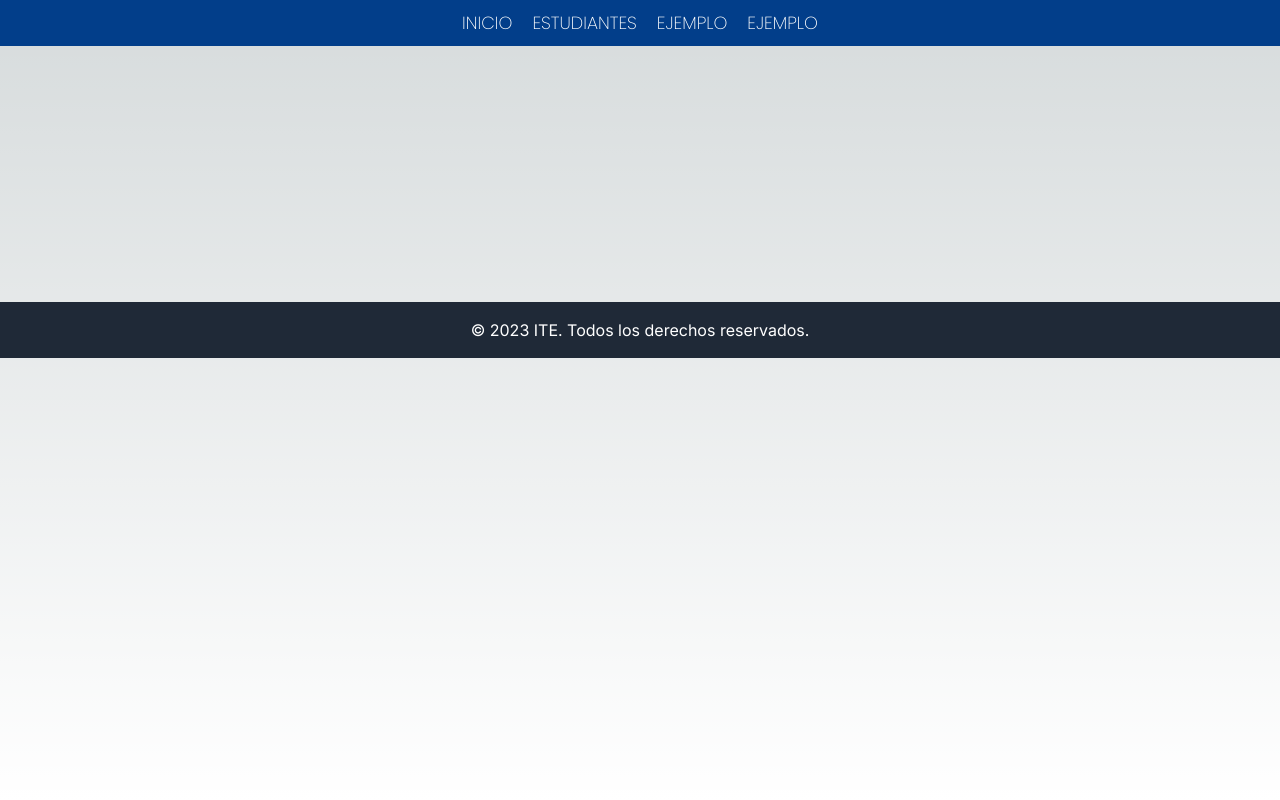
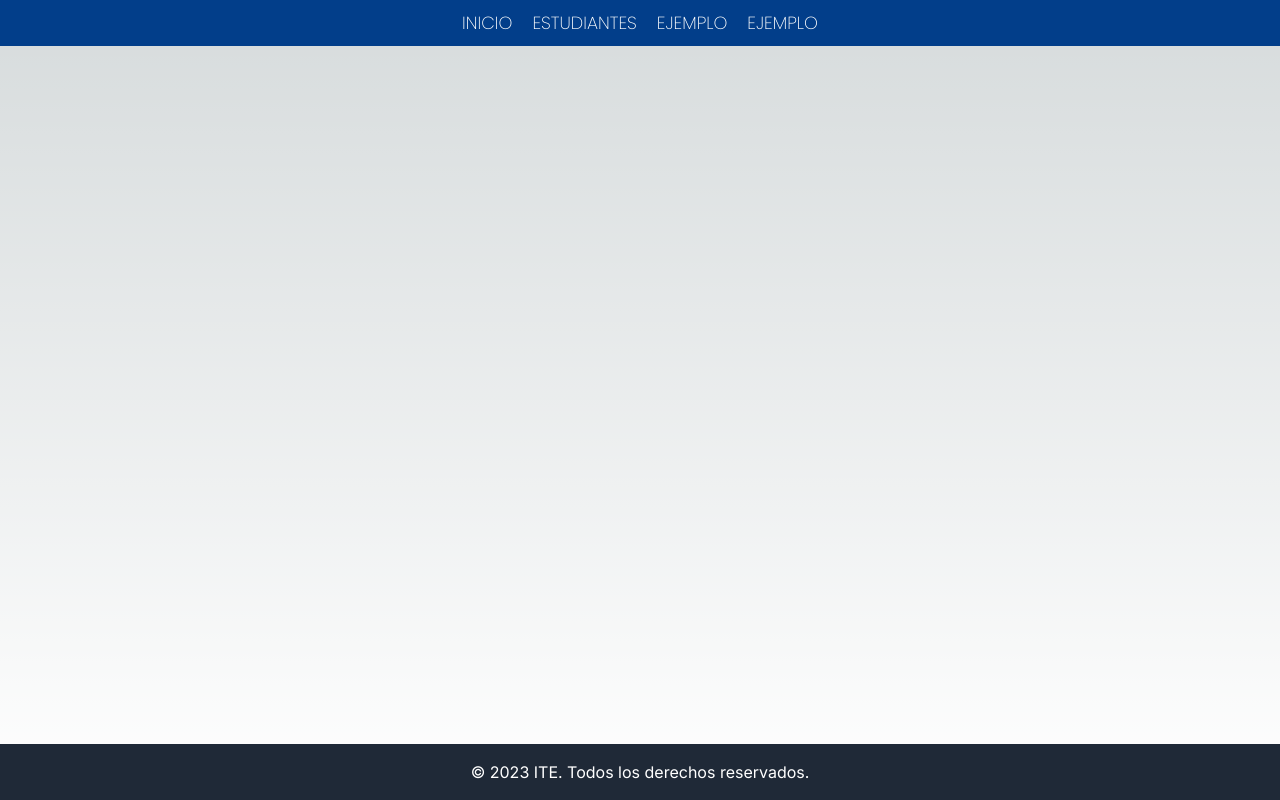
Before and after one commit to BryanValenzuela7/ProyectoXenia, a Next.js app: page / in a window 1280 px wide. Built offline with nearby package versions, Linux system fonts and the light colour scheme.

Commit message:
Footer hasta abajo

```diff
--- a/src/app/layout.js
+++ b/src/app/layout.js
@@ -1,7 +1,7 @@
 import { Inter } from 'next/font/google'
 import './globals.css'
-import Navbar from '@/components/navbar'
-import Footer from '@/components/footer'
+import Navbar from '@/components/Navbar'
+import Footer from '@/components/Footer'
 
 const inter = Inter({ subsets: ['latin'] })
 
@@ -13,9 +13,9 @@ export const metadata = {
 export default function RootLayout({ children }) {
   return (
     <html lang="en" style={{ height: '100%' }}>
-      <body className={inter.className} style={{ height: '100%', margin: 0 }}>
+      <body className={inter.className} style={{ display: 'flex', flexDirection: 'column', minHeight: '100vh', margin: 0 }}>
         <Navbar />
-        {children}
+        <main style={{ flex: 1 }}>{children}</main>
         <Footer />
       </body>
     </html>
--- a/src/app/page.js
+++ b/src/app/page.js
@@ -1,6 +1,6 @@
 import Formulario from '@/components/Formulario'
-import Footer from '@/components/footer'
-import Navbar from '@/components/navbar'
+import Footer from '@/components/Footer'
+import Navbar from '@/components/Navbar'
 
 
 export default function Home() {
--- a/src/components/navbar.jsx
+++ b/src/components/navbar.jsx
@@ -1,6 +1,6 @@
 "use client";
 import React, { useState } from "react";
-import "./navbar.css";
+import "../app/styles/Navbar.css";
 
 const Navbar = () => {
   const [menuAbierto, setMenuAbierto] = useState(false);
```
Also changed, not shown: src/app/styles/Navbar.css (renamed from src/components/navbar.css).
